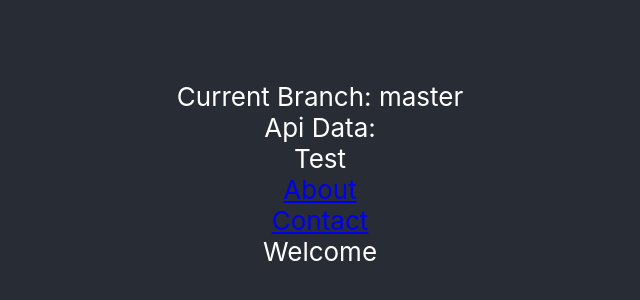
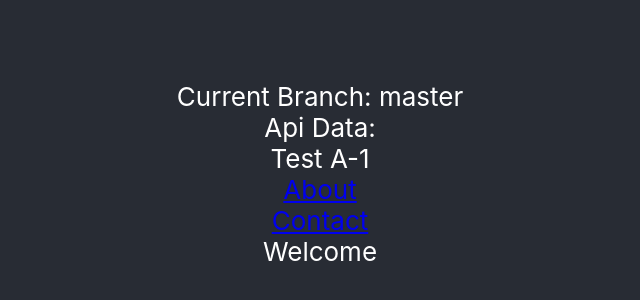
Before and after one commit to ianballard/serverless-ephemeral-env-frontend-starter, a React (Create React App) app: page / in a window 1280 px wide. Shown: the part 226-526 px from the top of the page, without its empty margins (320-960 px from the left). Built offline with nearby package versions, Linux system fonts and the light colour scheme; no server answers.

Commit message:
test commit 1

```diff
--- a/src/App.js
+++ b/src/App.js
@@ -28,7 +28,7 @@ function App() {
                 <div>Current Branch: {process.env.REACT_APP_BRANCH || 'master'}</div>
 
                 <div>Api Data: {data}</div>
-                <div>Test</div>
+                <div>Test A-1</div>
 
                 <div>
                     <a href={'about'}>About</a>
```
